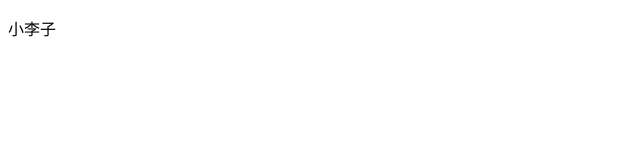
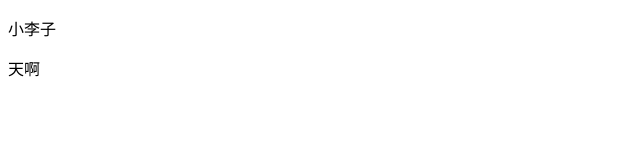
Before and after one commit to zhanghaoran971113/study0711, a plain HTML site: page index.html in a window 1280 px wide. Shown: the full height of the page, 0-640 px from the left. Drawn offline with Linux system fonts and the light colour scheme.

Commit message:
Revert "Revert "天啊""
This reverts commit d749786fb1c13bbe9cbf5559f14b9c7f81436cc7.

```diff
--- a/index.html
+++ b/index.html
@@ -8,5 +8,6 @@
 </head>
 <body>
     <p>小李子</p>
+    <div>天啊</div>
 </body>
 </html>
```
